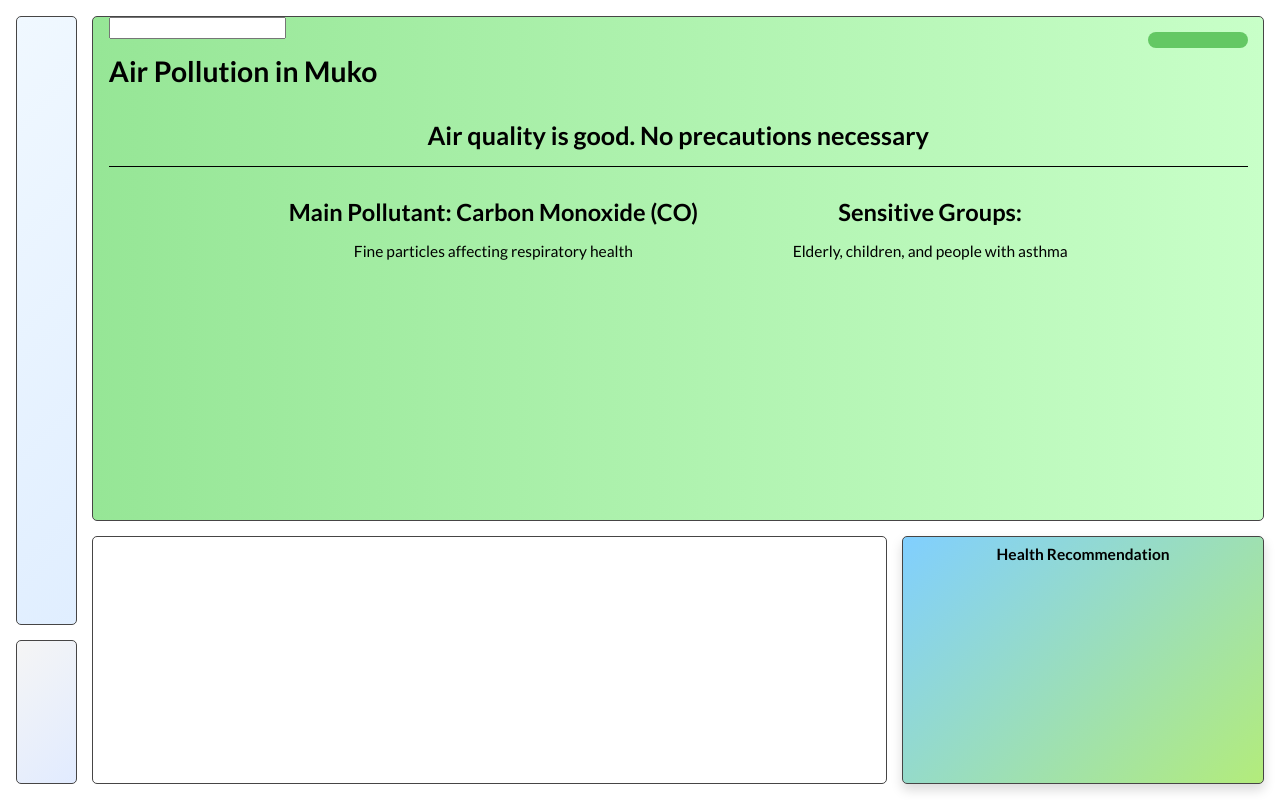
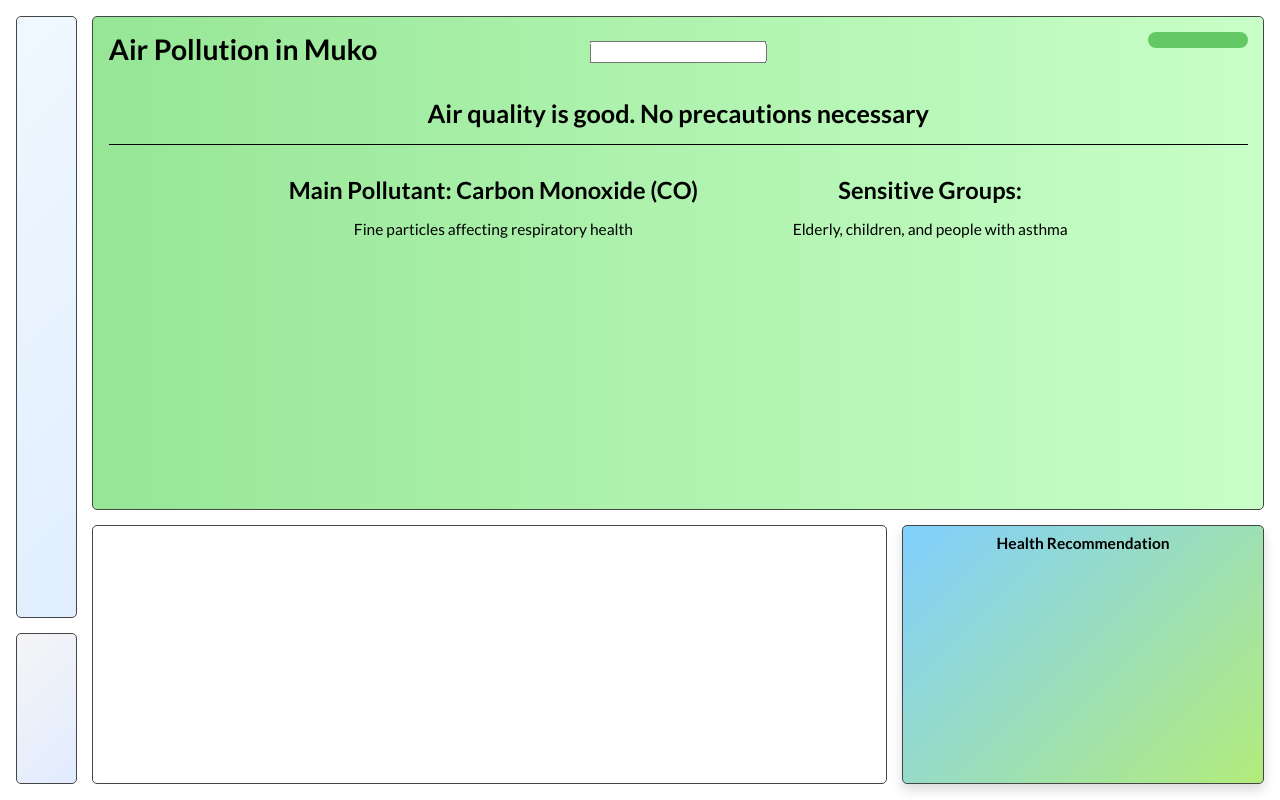
Before and after one commit to taradevio/air-pollution-api, a website: page src/frontend/index.html in a window 1280 px wide. Drawn offline with nearby package versions, Linux system fonts and the light colour scheme; no server answers.

Commit message:
styled search feature

```diff
--- a/src/frontend/styles.css
+++ b/src/frontend/styles.css
@@ -8,6 +8,7 @@
     calc(0.8125rem + (16 - 13) * ((100vw - 360px) / (1366 - 360))),
     16px
   );
+  list-style-type: none;
 }
 
 #wrapper {
@@ -17,6 +18,7 @@
 }
 
 .bento {
+  position: relative;
   padding: 1rem;
   display: grid;
   height: 100%;
@@ -30,6 +32,18 @@
     "index chart chart chart chart rec"
     "date chart chart chart chart rec"
     "date chart chart chart chart rec";
+}
+
+.bento .input {
+  position: absolute;
+  top: 5%;
+  left: 50%;
+  translate: -50%;
+}
+
+.bento .input .input-result {
+  background-color: whitesmoke;
+  padding: 0 4px;
 }
 
 .item {
```
